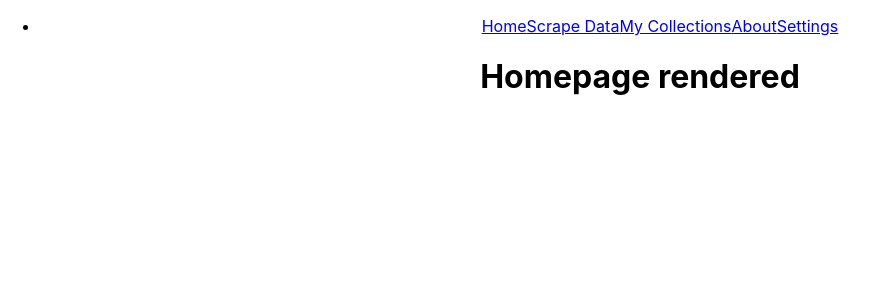
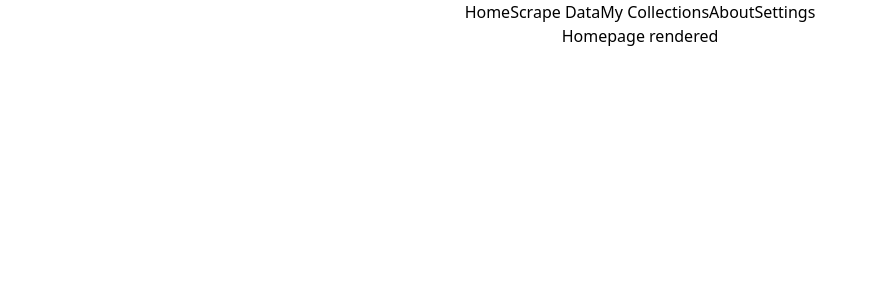
Before and after one commit to jclark1913/sdb-frontend, a React (Create React App) app: page / in a window 1280 px wide. Shown: the top 300 px of the page, without its empty margins (0-879 px from the left). Built offline with nearby package versions, Linux system fonts and the light colour scheme.

Commit message:
Add tailwind boilerplate

```diff
--- /dev/null
+++ b/craco.config.js
@@ -0,0 +1,10 @@
+module.exports = {
+  style: {
+    postcss: {
+      plugins: [
+        require('tailwindcss'),
+        require('autoprefixer'),
+      ],
+    },
+  },
+}
--- a/src/index.css
+++ b/src/index.css
@@ -1,13 +1,3 @@
-body {
-  margin: 0;
-  font-family: -apple-system, BlinkMacSystemFont, 'Segoe UI', 'Roboto', 'Oxygen',
-    'Ubuntu', 'Cantarell', 'Fira Sans', 'Droid Sans', 'Helvetica Neue',
-    sans-serif;
-  -webkit-font-smoothing: antialiased;
-  -moz-osx-font-smoothing: grayscale;
-}
-
-code {
-  font-family: source-code-pro, Menlo, Monaco, Consolas, 'Courier New',
-    monospace;
-}
+@tailwind base;
+@tailwind components;
+@tailwind utilities;
--- /dev/null
+++ b/tailwind.config.js
@@ -0,0 +1,11 @@
+module.exports = {
+  purge: ['./src/**/*.{js,jsx,ts,tsx}', './public/index.html'],
+  darkMode: false, // or 'media' or 'class'
+  theme: {
+    extend: {},
+  },
+  variants: {
+    extend: {},
+  },
+  plugins: [],
+}
```
Also changed, not shown: package.json (+9 -3 lines), 1 other file (tests, documents, lock files or other folders).
